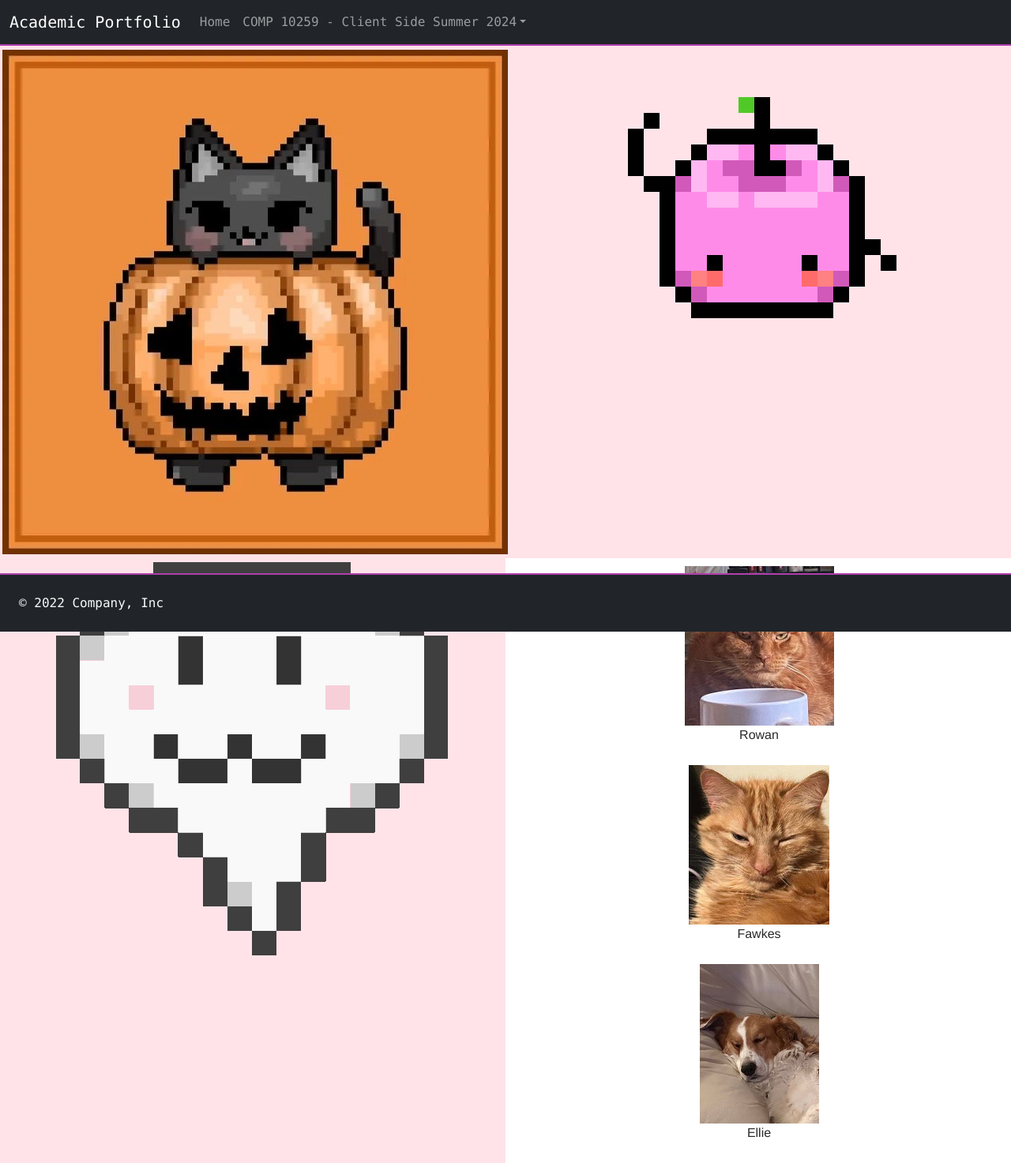
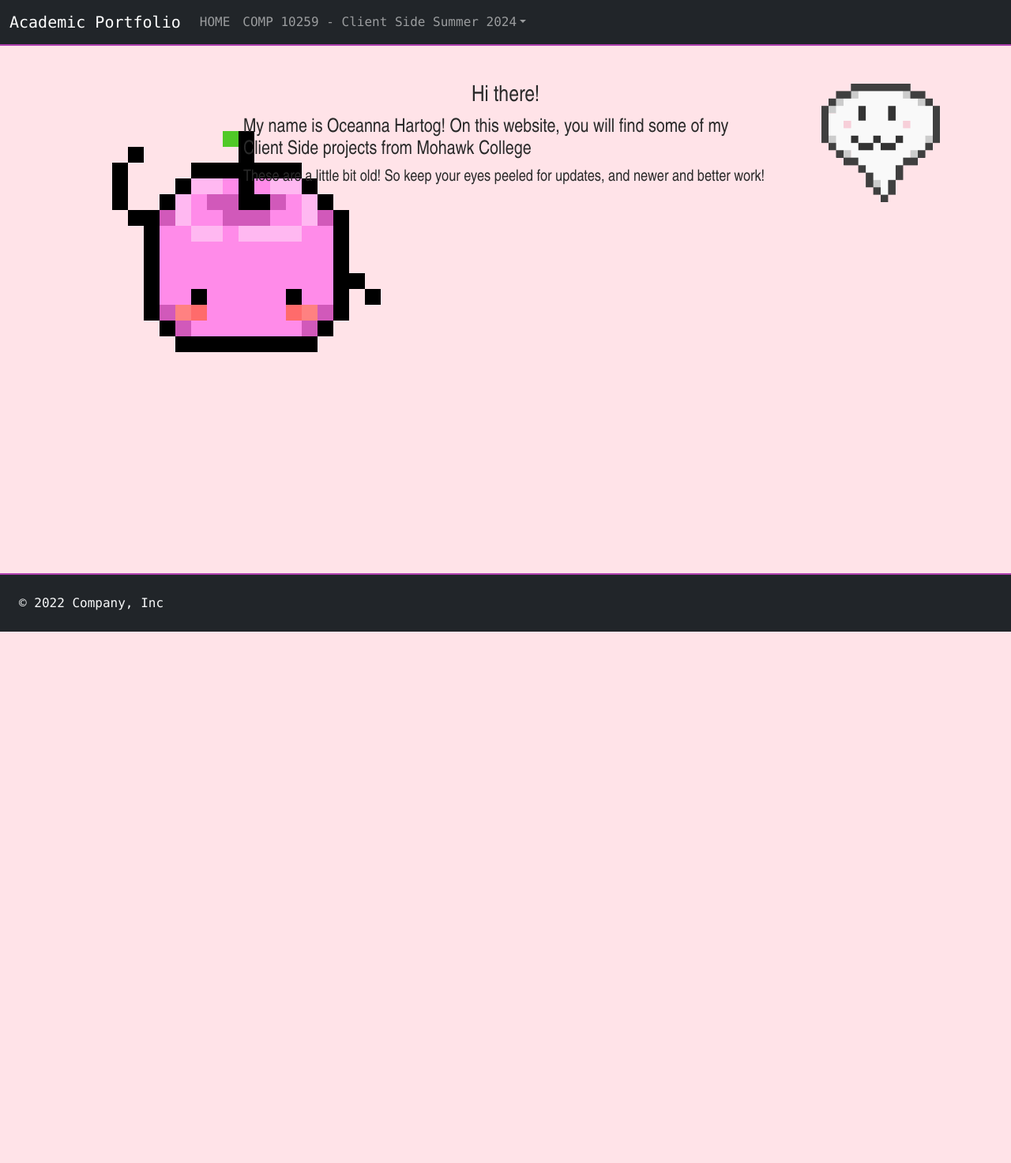
Before and after one commit to Oceanna-1/Oceanna-1.github.io, a PHP site: page / in a window 1280 px wide. Shown: the whole page at 79% size. After the commit the page ends 800 px from the top, so only its background shows below. Run offline with PHP 8.4, Linux system fonts and the light colour scheme.

Commit message:
index.php not supported, resetting index to new headers
next steps - implement header and footer for other pages

```diff
--- /dev/null
+++ b/index.html
@@ -0,0 +1,76 @@
+
+<!-- Author: Oceanna Hartog; 000940535-->
+ <!-- Landing Page containing previously submitted assignments for my client side course-->
+
+<!DOCTYPE html>
+<html lang="en">
+    <head>
+        <meta charset="UTF-8">
+        <meta name="viewport" content="width=device-width, initial-scale=1.0">
+        <title>Oceanna Hartog's Academic Portfolio</title>
+
+        <!-- Include bootstrap here -->
+        <link href="https://cdn.jsdelivr.net/npm/bootstrap@5.3.3/dist/css/bootstrap.min.css" rel="stylesheet" integrity="sha384-QWTKZyjpPEjISv5WaRU9OFeRpok6YctnYmDr5pNlyT2bRjXh0JMhjY6hW+ALEwIH" crossorigin="anonymous">
+        <script src="https://cdn.jsdelivr.net/npm/bootstrap@5.3.3/dist/js/bootstrap.bundle.min.js" integrity="sha384-YvpcrYf0tY3lHB60NNkmXc5s9fDVZLESaAA55NDzOxhy9GkcIdslK1eN7N6jIeHz" crossorigin="anonymous"></script>
+
+        <link rel="stylesheet" href="style.css">
+        <link rel="stylesheet" href="nav.css">
+    </head>
+    <body>
+        <header>
+            <nav class="navbar navbar-expand-sm navbar-dark bg-dark" >
+                <div class="container-fluid">
+                <div class="navbar-brand">Academic Portfolio</div>
+
+                <div class="collapse navbar-collapse" >
+                    <ul class="navbar-nav me-auto mb-2 mb-sm-0">
+                        <li class="nav-item">
+                            <a class="nav-link" aria-current="page" href="">HOME</a>
+                        </li>
+                        <li class="nav-item dropdown">
+                            <a class="nav-link dropdown-toggle" href="#" data-bs-toggle="dropdown" aria-expanded="false">COMP 10259 - Client Side Summer 2024</a>
+                            <ul class="dropdown-menu">
+                                <li><a class="dropdown-item" href="assignments/Assignment2/index.html" >Assignment Two</a></li>
+                                <li><a class="dropdown-item" href="assigments/Assignment3/index.html" >Assignment Three</a></li>
+                                <li><a class="dropdown-item" href="assigments/Assignment4/index.html" >Assignment Four</a></li>
+                                <li><a class="dropdown-item" href="assigments/Assignment5/index.html" >Assignment Five</a></li>
+                                <li><a class="dropdown-item" href="activities/worksheet24/index.html" >Simon Says Activity - House Lights</a></li>
+                            </ul>
+                        </li>
+                    </ul>
+                </div>
+                </div>
+            </nav>
+        </header>
+
+        <main>
+            <!-- Div order swaps so images are at the top past larg screen-->
+            <div class="container">
+                <div class="row pt-5">
+                    <div class="col-lg-2 order-lg-1">
+                            <img src="images/junimo.gif">
+                    </div>
+                    <div class="col-lg-2 order-lg-3">
+                        <img id="ghost" src="images/ghost.gif">
+                    </div>
+
+                    <div class="col-lg-8 px-5 order-lg-2">
+                        <h3>Hi there!</h3>
+                        <div class="text-start">
+                            <h4>My name is Oceanna Hartog! On this website, you will find some of my Client Side projects from Mohawk College</h4>
+                            <h5>These are a little bit old! So keep your eyes peeled for updates, and newer and better work! </h5>
+                        </div>
+                    </div>
+                </div>
+            </div>
+
+        </main>
+
+        <footer class="d-flex flex-wrap justify-content-between align-items-center py-4 bg-dark fixed-bottom">
+        <div class="col-md-4 d-flex align-items-center">
+            <span class="mb-3 mb-md-0 text-light px-4">&copy; 2022 Company, Inc</span>
+        </div>
+        </footer>
+
+    </body>
+</html>
--- a/index.php
+++ /dev/null
@@ -1,35 +0,0 @@
-
-<!-- Author: Oceanna Hartog; 000940535-->
- <!-- Landing Page containing previously submitted assignments for my client side course-->
-
- <?php include("./nav.html")?>
-
-    <div class="row">
-        <div class="col">
-            <img src="images/pumpkincat.jpg">
-        </div>
-        <div class="col">
-                <img src="images/junimo.gif">
-        </div>
-    </div>
-
-    <div class="row">
-        <div class="col">
-            <img src="images/ghost.gif">
-        </div>
-        <div class="col" id="col2">
-            <div class="pet">
-                <img src="images/rowan.jpg" alt="orange cat">
-                <p>Rowan</p>
-            </div>
-            <div class="pet">
-                <img src="images/fawkes.jpg" alt="orange cat">
-                <p>Fawkes</p>
-            </div>
-            <div class="pet">
-                <img src = "images/ellie.jpg" alt="orange and white dog sleeping">
-                <p>Ellie</p>
-            </div>
-        </div>
-    </div>
-    <?php include("./footer.html")?>
--- a/style.css
+++ b/style.css
@@ -1,6 +1,6 @@
 body{
     background-color: rgb(255, 227, 232);
-    font-family: 'Franklin Gothic Medium', 'Arial Narrow', Arial, sans-serif;
+    font-family: 'Century Gothic', 'Arial Narrow', Arial, sans-serif;
     color: rgb(41, 41, 41);
 }
 main {
@@ -8,13 +8,8 @@ main {
     padding-right: 10px;
     text-align: center;
 }
-.col {
-    padding: 5px;
 
+#ghost{
+    height: 150px;
+    width: 150px;
 }
-#col1, #col2 {
-    background-color: white;;
-}
-.pet {
-    padding: 5px;
-}
```
Also changed, not shown: nav.css (line endings or trailing spaces).
